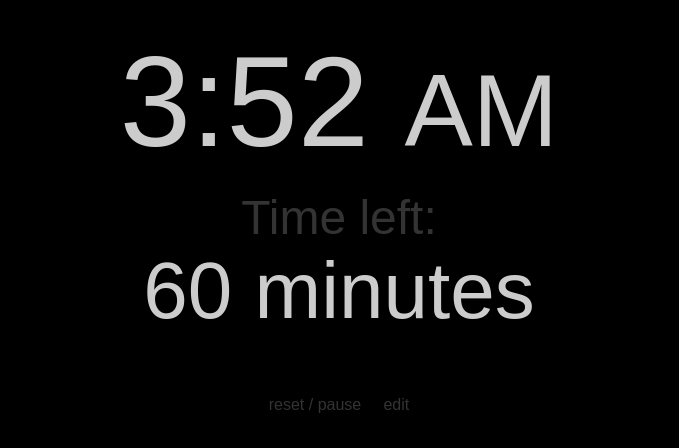
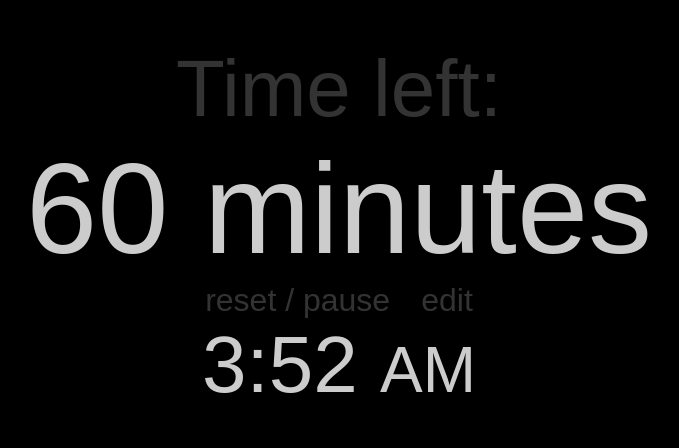
Before and after one commit to wookimiii/timer, a plain HTML site: page index.html in a window 1280 px wide. Shown: the whole page, without its empty margins (301-980 px from the left). Drawn offline with nearby package versions, Linux system fonts and the light colour scheme.

Commit message:
Time left is on top and bigger now. Showing the time over the limit and making it red when its over

```diff
--- a/index.html
+++ b/index.html
@@ -14,7 +14,7 @@
         padding: 20px;
     }
     .clock {
-        font-size: 8em;
+        font-size: 5em;
         text-align: center;
     }
 
@@ -23,31 +23,37 @@
     }
     .timer {
         text-align: center;
-        font-size: 5em;
     }
     .timer label {
         color: #333;
         display: block;
-        font-size: 0.6em;
         margin-top: 15px;
+        font-size: 5em;
     }
-    .timer span {
-        font-size: 0.2em;
+    .timer .time-left {
+        font-size: 8em;
+    }
+    .timer .controls span {
         cursor: pointer;
         color: #333;
+        font-size: 2em;
     }
     input {
-        font-size: 1em;
+        font-size: 8em;
         width: 200px;
+    }
+    .over-time {
+        color: #FF5733
     }
 </style>
 <title>Timer</title>
 </head>
 <body>
 <div id='app'>
+  <timer :msecs='timer.msecs' :running='timer.running'></timer>
   <clock :time='time'></clock>
-  <timer :msecs='timer.msecs' :running='timer.running'></timer>
 </div>
+
 <script>
     Vue.component('clock', {
         template: '<div class="clock">{{hourMinute}} <span>{{meridian}}</span></div>',
@@ -66,10 +72,16 @@
         template: `
         <div class="timer">
             <template v-if="defaultMode">
-                <div><label>Time left:</label>{{display}} minutes</div>
-                <span v-on:click="reset">reset</span><span> / </span>
-                <span v-on:click="pauseStart">{{ running ? 'pause' : 'resume' }}</span>
-                <span v-on:click="switchToEditMode"> edit</span>
+                <div>
+                    <label>Time left:</label>
+                    <span :class="{ 'time-left': true, 'over-time': this.display < 0 }">{{display}} minutes</span>
+                </div>
+                <div class="controls">
+                    <span v-on:click="reset">reset</span><span> / </span>
+                    <span v-on:click="pauseStart">{{ running ? 'pause' : 'resume' }}</span>
+                    &nbsp; &nbsp; &nbsp;
+                    <span v-on:click="switchToEditMode"> edit</span>
+                </div>
             </template>
             <template v-else-if="editMode">
                 <label>Enter minutes: </label>
@@ -133,7 +145,7 @@
                 if (!this.timer.lastUpdate) { this.timer.lastUpdate = this.time; }
                 if (this.timer.running) {
                     var delta = this.time - this.timer.lastUpdate;
-                    this.timer.msecs = Math.max(this.timer.msecs - delta, 0);
+                    this.timer.msecs = this.timer.msecs - delta;
                 }
                 this.timer.lastUpdate = this.time;
             }
```
